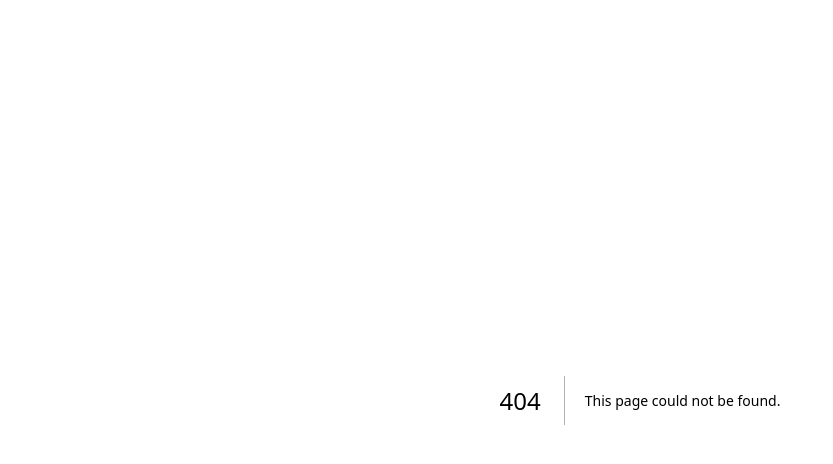
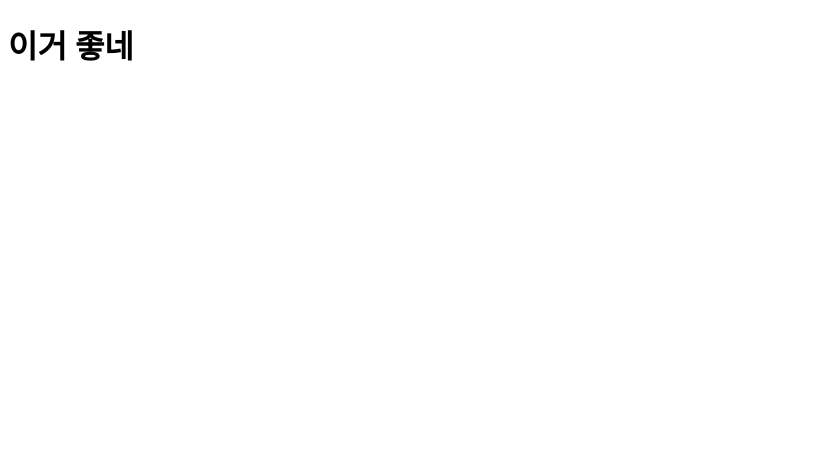
Before and after one commit to kiyounpark/next-practice, a Next.js app: page /about in a window 1280 px wide. Before the commit this address had no page. Shown: the top 464 px of the page, without its empty margins (0-833 px from the left). Built offline with nearby package versions, Linux system fonts and the light colour scheme.

Commit message:
about js 추가

```diff
--- /dev/null
+++ b/pages/about.js
@@ -0,0 +1,3 @@
+export default function About() {
+  return <h1>이거 좋네</h1>;
+}
```
